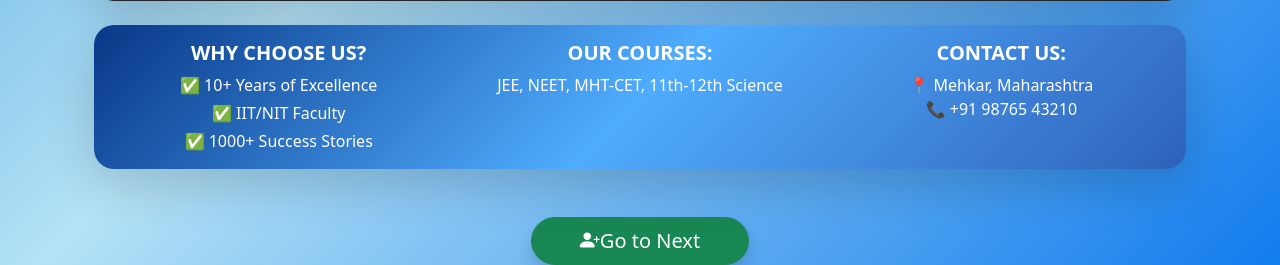
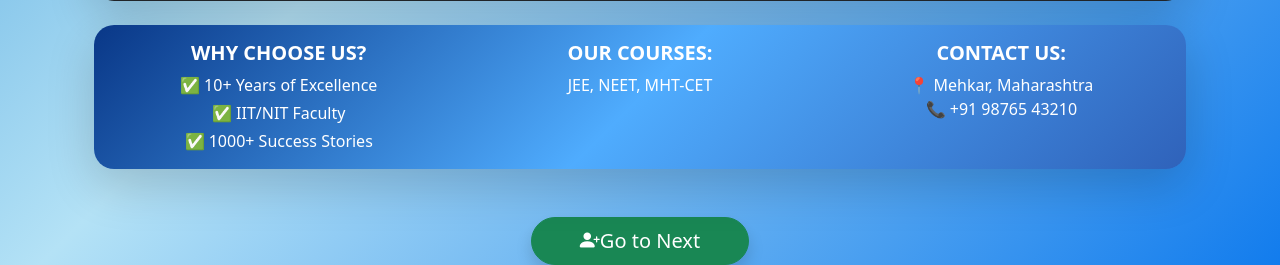
Before and after one commit to sakshinagrik/python-training, a Flask app: page /students in a window 1280 px wide. Shown: the part 936-1201 px from the top of the page. Run offline with Flask 3, Linux system fonts and the light colour scheme.

Commit message:
updation

```diff
--- a/templates/Student.html
+++ b/templates/Student.html
@@ -209,7 +209,7 @@ box-shadow:0 8px 25px rgba(0,140,255,.3);
                 </div>
                 <div class="col-md-4">
                     <h5 class="fw-bold">OUR COURSES:</h5>
-                    <p class="mb-0">JEE, NEET, MHT-CET, 11th-12th Science</p>
+                    <p class="mb-0">JEE, NEET, MHT-CET</p>
                 </div>
                 <div class="col-md-4">
                     <h5 class="fw-bold">CONTACT US:</h5>
--- a/templates/base.html
+++ b/templates/base.html
@@ -223,7 +223,7 @@ box-shadow:0 8px 25px rgba(0,140,255,.3);
                  <a href="{{ url_for('admission') }}" class="nav-item nav-link {% if request.endpoint == 'admission' %}active fw-bold{% endif %}">📝 New Admission</a>
 
                     <a href="{{ url_for('student_list') }}" class="nav-item nav-link {% if request.endpoint == 'student_list' %}active fw-bold{% endif %}">🧑‍🎓&nbsp; Student List</a>
-                    <a href="{{ url_for('dashboard') }}" class="nav-link">📊 Dashboard</a>
+                    <a href="{{ url_for('Dashboard') }}" class="nav-link">📊 Dashboard</a>
 
                     <div class="nav-item dropdown">
 
--- a/templates/student_list.html
+++ b/templates/student_list.html
@@ -25,7 +25,7 @@ value="{{ search if search else '' }}">
 </div>
 
 <div class="card-body">
-
+<div class="table-responsive">
 <table class="table table-info table-bordered table-striped table-hover shadow">
 
 <thead>
@@ -106,6 +106,7 @@ onclick="return confirm('Are you sure you want to delete this student?')">
 </tbody>
 
 </table>
+</div>
 <!-- Pagination -->
 <div class="d-flex justify-content-center mt-4">
 
```
